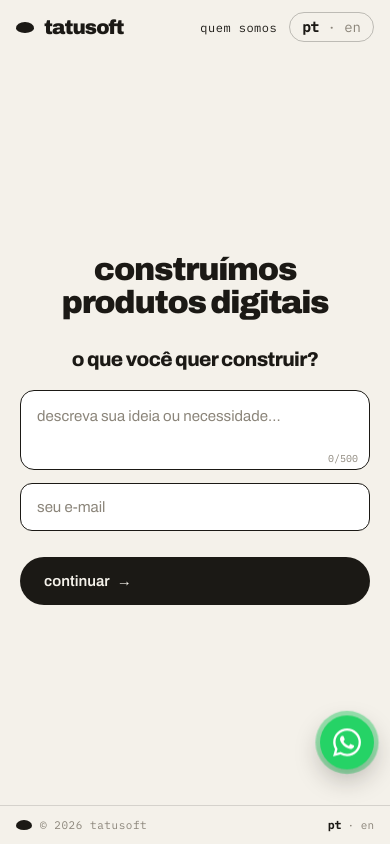
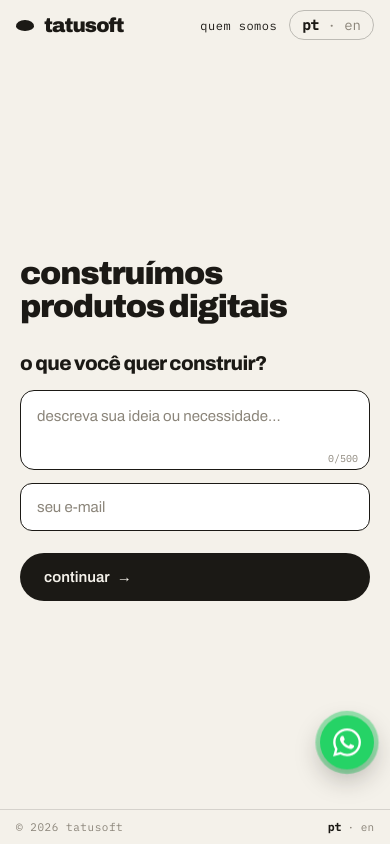
Before and after one commit to mateus-pinheiro/tatusoft-website, a plain HTML site: page index.html in a window 390 px wide. Drawn offline with Linux system fonts and the light colour scheme.

Commit message:
fix: Melhorar layout mobile com alinhamento à esquerda
Ajustes implementados:
✅ Conteúdo alinhado à esquerda (ao invés de centralizado)
✅ Margens reduzidas entre header e rodapé
✅ Padding do nav: 10px (era 12px)
✅ Padding do footer: 10px (era 12px)
✅ Ícone/pebble removido do footer no mobile
✅ Formulário e botões alinhados à esquerda
✅ Espaçamento otimizado entre elementos

Melhor aproveitamento do espaço vertical disponível na tela.

🤖 Generated with [Claude Code](https://claude.com/claude-code)

Co-Authored-By: Claude <noreply@anthropic.com>

```diff
--- a/css/style.css
+++ b/css/style.css
@@ -487,7 +487,7 @@ input[type="email"].error {
 
     /* Compact Navigation */
     .nav {
-        padding: 12px 16px;
+        padding: 10px 16px;
     }
 
     .nav-menu {
@@ -504,16 +504,16 @@ input[type="email"].error {
         height: 11px;
     }
 
-    /* Centered Hero */
+    /* Left-aligned Hero */
     .hero {
         flex: 1;
         overflow: hidden;
         display: flex;
         flex-direction: column;
         justify-content: center;
-        align-items: center;
+        align-items: flex-start;
         padding: 0 20px;
-        text-align: center;
+        text-align: left;
     }
 
     .container {
@@ -523,7 +523,7 @@ input[type="email"].error {
 
     .hero-title {
         font-size: clamp(32px, 8vw, 42px);
-        margin-bottom: 24px;
+        margin-bottom: 20px;
     }
 
     .hero-grid {
@@ -540,8 +540,8 @@ input[type="email"].error {
 
     .hero-info h2 {
         font-size: 20px;
-        text-align: center;
-        margin-bottom: 20px;
+        text-align: left;
+        margin-bottom: 16px;
     }
 
     /* Compact Form */
@@ -575,8 +575,8 @@ input[type="email"].error {
 
     /* Fixed button position */
     .form-actions {
-        margin-top: 16px;
-        justify-content: center;
+        margin-top: 12px;
+        justify-content: flex-start;
     }
 
     .btn-primary {
@@ -595,7 +595,7 @@ input[type="email"].error {
     }
 
     .footer-content {
-        padding: 12px 16px;
+        padding: 10px 16px;
         flex-direction: row;
         justify-content: space-between;
         align-items: center;
@@ -622,8 +622,7 @@ input[type="email"].error {
     }
 
     .footer-pebble {
-        width: 16px;
-        height: 10px;
+        display: none; /* Hide logo icon in footer on mobile */
     }
 
     /* Adjust WhatsApp button */
--- a/js/main.js
+++ b/js/main.js
@@ -229,7 +229,7 @@ class WordRotator {
             if (hero) {
                 hero.style.overflow = 'hidden';
                 hero.style.justifyContent = 'center';
-                hero.style.alignItems = 'center';
+                hero.style.alignItems = 'flex-start';
                 hero.style.padding = '0 20px';
             }
 
```
